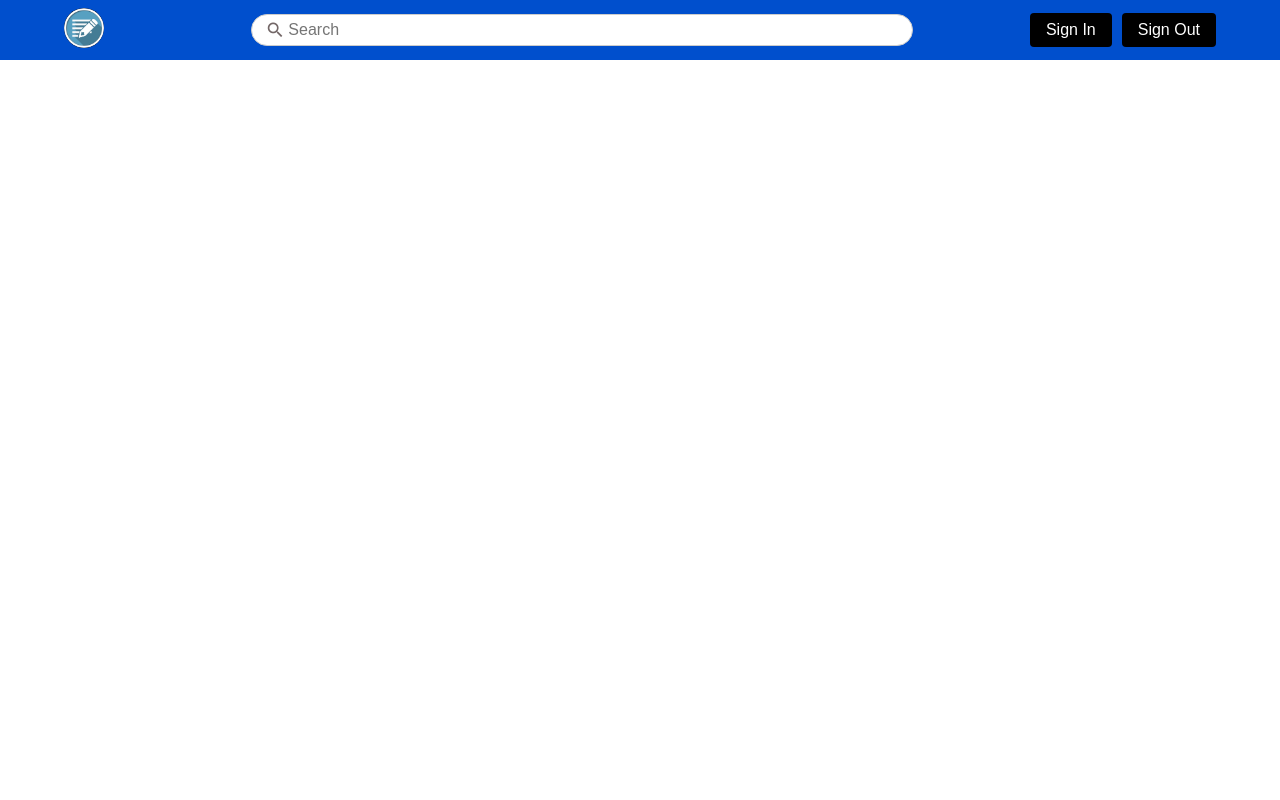
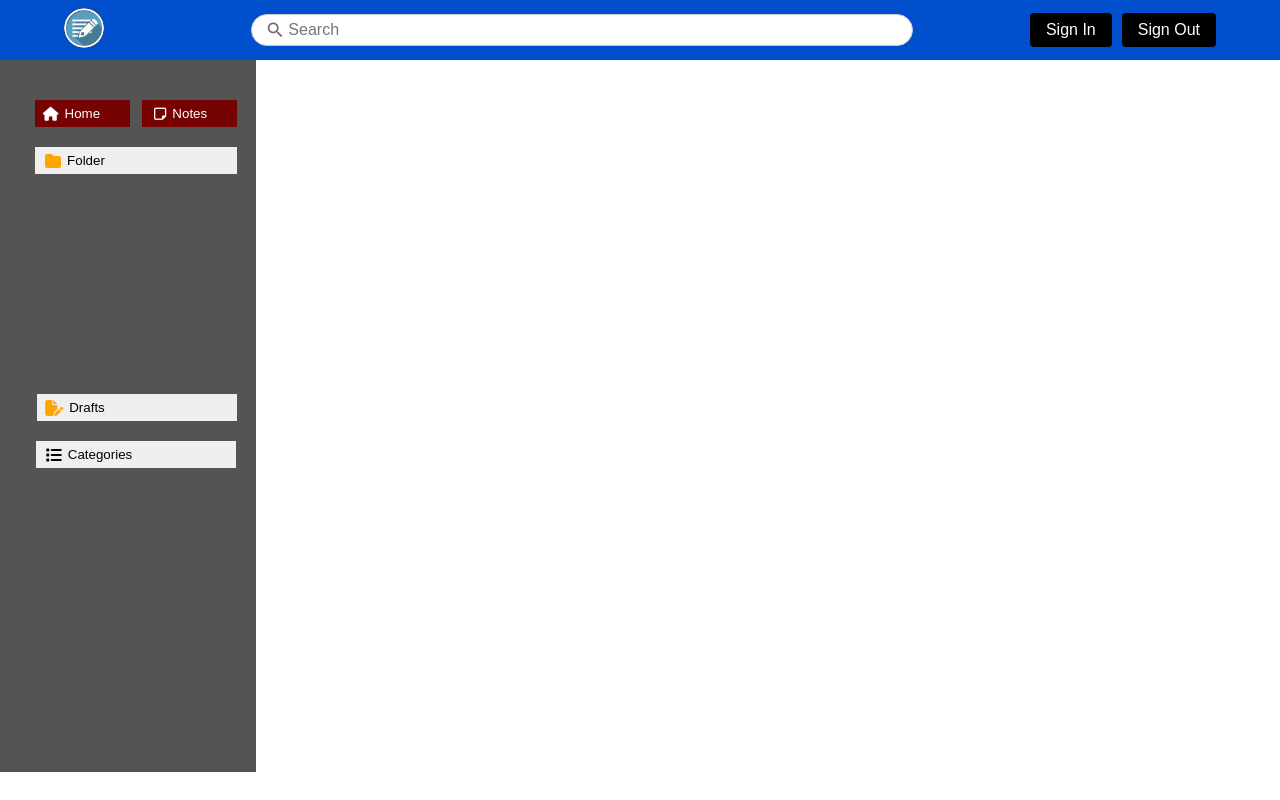
Before and after one commit to Kin-Doung/Note-taker-app---G10, a plain HTML site: page index.html in a window 1280 px wide. Drawn offline with Linux system fonts and the light colour scheme.

Commit message:
added completed home page to main

```diff
--- a/css/style.css
+++ b/css/style.css
@@ -19,7 +19,7 @@ nav {
 .logo img {
     width: 40px;
     height: auto;
-    border-radius: 200px;
+    border-radius: 50%;
 }
 
 form {
@@ -48,6 +48,7 @@ form input[type="text"] {
     width: 100%;
     outline: none;
 }
+
 .sign-in {
     display: flex;
     gap: 10px;
@@ -63,62 +64,117 @@ form input[type="text"] {
     font-size: 16px;
 }
 
-.sign-in button a {
-    color: white;
-    text-decoration: none;
-}
-
 .sign-in button:hover {
     background-color: #0056b3;
 }
+
 .container {
     display: flex;
+    height: 89vh;
 }
+
 .left-side {
-    padding-top: 20px;
+    padding-top: 40px;
     background: #545454;
-    width: 15%;
-    padding: 30px;
+    width: 20%;
+    display: flex;
+    flex-direction: column;
+    gap: 20px;
 }
+
 .header {
     display: flex;
-    gap: 10px;
-}
-.header, .home, .note {
-    /* display: flex; */
-    align-items: center;
-    gap: 6px;
-    background: #745656;
+    justify-content: center;
 }
 
+#home, #note {
+    padding: 6px 30px;
+    color: white;
+    background: rgb(118, 2, 2);
+    border: none;
+}
 
+.home, .note {
+    display: flex;
+    align-items: center;
+}
 
+.fa-house, .fa-note-sticky {
+    color: white;
+    position: relative;
+    left: 24px;
+    font-size: 14px;
+}
 
+.folder {
+    display: flex;
+    justify-content: center;
+    align-items: center;
+}
 
+#folder {
+    padding: 6px 82px;
+    border: none;
+    display: flex;
+}
 
+span {
+    position: relative;
+    right: 50px;
+}
 
+.fa-folder {
+    position: relative;
+    left: 26px;
+    color: orange;
+}
 
+.draft-cate {
+    padding-top: 200px;
+    display: flex;
+    flex-direction: column;
+    gap: 20px;
+}
 
+.draft {
+    display: flex;
+    align-items: center;
+    justify-content: center;
+}
 
+#draft {
+    padding: 6px 82px;
+    border: none;
+}
 
+.fa-file-pen {
+    color: orange;
+    position: relative;
+    left: 26px;
+}
 
+.categories {
+    display: flex;
+    align-items: center;
+    justify-content: center;
+}
 
+.fa-list {
+    color: rgb(7, 5, 0);
+    position: relative;
+    left: 26px;
+}
 
+#cate {
+    padding: 6px 68px;
+    border: none;
+}
 
-
-
-
-
-
-
-
-
-
-
-
-
+p {
+    position: relative;
+    right: 36px;
+}
 
 .right-side {
-    background: #DEDEDE;
-    width: 85%;
+    width: 70%;
 }
--- a/index.html
+++ b/index.html
@@ -6,6 +6,7 @@
     <title>Note Taker Application</title>
     <link rel="stylesheet" href="css/style.css">
     <script src="js/main.js" defer></script>
+    <link rel="stylesheet" href="https://cdnjs.cloudflare.com/ajax/libs/font-awesome/6.7.2/css/all.min.css" integrity="sha512-Evv84Mr4kqVGRNSgIGL/F/aIDqQb7xQ2vcrdIwxfjThSH8CSR7PBEakCr51Ck+w+/U6swU2Im1vVX0SVk9ABhg==" crossorigin="anonymous" referrerpolicy="no-referrer" />
     <link href="https://fonts.googleapis.com/icon?family=Material+Icons" rel="stylesheet">
 </head>
 <body>
@@ -24,5 +25,38 @@
             </div>
         </div>
     </nav>
+
+    <div class="container">
+        <div class="left-side">
+            <div class="header">
+                <div class="home">
+                    <i class="fa-solid fa-house"></i>
+                    <button id="home">Home</button>
+                </div>
+                <div class="note">
+                    <i class="fa-regular fa-note-sticky"></i>
+                    <button id="note">Notes</button>
+                </div>
+            </div>
+            <div class="folder">
+                <i class="fa-solid fa-folder"></i>
+                <button id="folder"><span>Folder</span></button>
+            </div>
+            <div class="draft-cate">
+                <div class="draft">
+                    <i class="fa-solid fa-file-pen"></i>
+                    <button id="draft"><span>Drafts</span></button>
+                </div>
+                <div class="categories">
+                    <i class="fa-solid fa-list"></i>
+                    <button id="cate"><p>Categories</p></button>
+                </div>
+            </div>
+        </div>
+
+        <div class="right-side">
+            <!-- Content for the right side goes here -->
+        </div>
+    </div>
 </body>
 </html>
```
